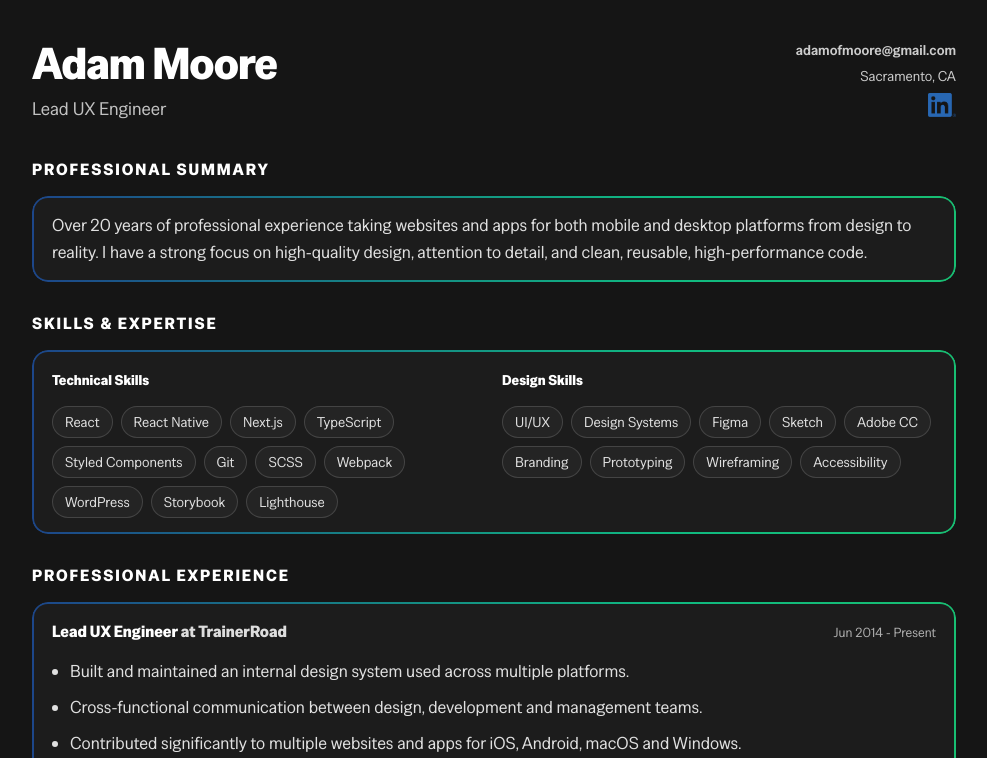
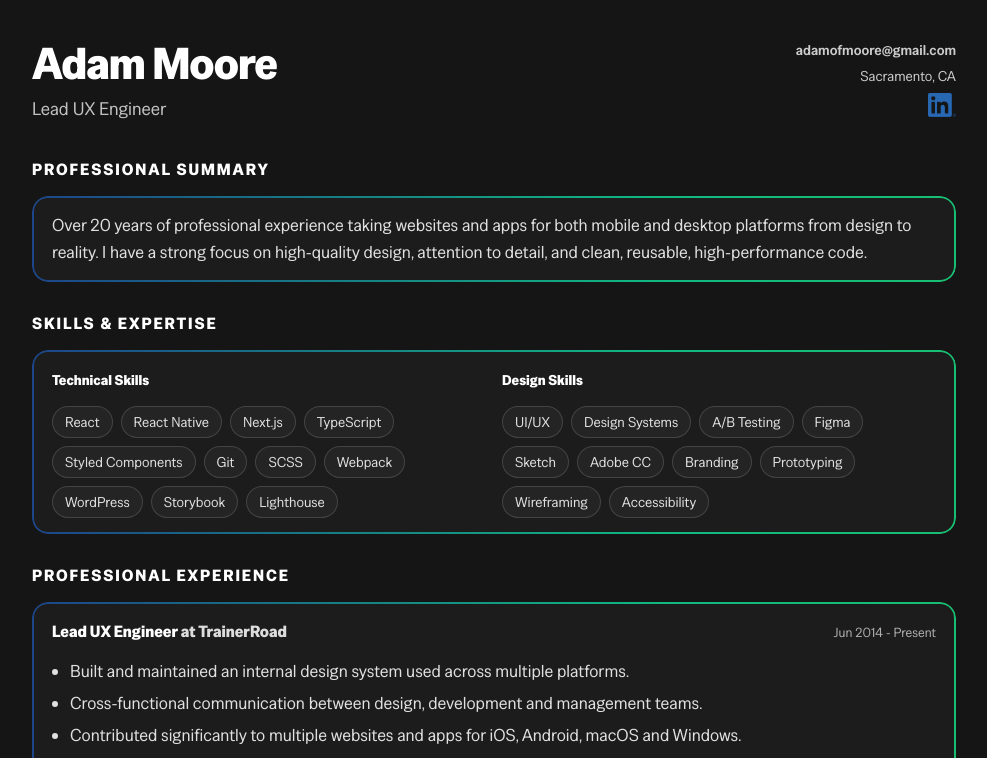
Before and after one commit to adamofmoore/adamofmoore.github.io, a Next.js app: page / in a window 1280 px wide. Shown: the top 758 px of the page, without its empty margins (146-1133 px from the left). Built offline with nearby package versions, Linux system fonts and the light colour scheme.

Commit message:
refinement

```diff
--- a/components/resume/ExperienceSection.tsx
+++ b/components/resume/ExperienceSection.tsx
@@ -83,5 +83,5 @@ const Bullets = styled.ul`
 	margin: 10px 0 0;
 	padding-left: 18px;
 	display: grid;
-	gap: 8px;
+	gap: 4px;
 `;
--- a/components/resume/Resume.tsx
+++ b/components/resume/Resume.tsx
@@ -27,7 +27,7 @@ export function Resume() {
 						<Body>{sections.professionalSummary}</Body>
 					</Card>
 				</Section>
-				<SkillsSection skillsAndExpertise={sections.skillsAndExpertise} technicalSkills={sections.technicalSkills} designSkills={sections.designSkills} />
+				<SkillsSection technicalSkills={sections.technicalSkills} designSkills={sections.designSkills} />
 				<ExperienceSection items={sections.experience} />
 				<EducationSection items={sections.education} />
 			</Container>
--- a/components/resume/SkillsSection.tsx
+++ b/components/resume/SkillsSection.tsx
@@ -5,12 +5,11 @@ import { media } from "../../mixins/media";
 import { Card, Section, SectionTitle } from "./ResumeStyles";
 
 type Props = {
-	skillsAndExpertise: string[];
 	technicalSkills: string[];
 	designSkills: string[];
 };
 
-export function SkillsSection({ skillsAndExpertise, technicalSkills, designSkills }: Props) {
+export function SkillsSection({ technicalSkills, designSkills }: Props) {
 	return (
 		<Section>
 			<SectionTitle>Skills &amp; Expertise</SectionTitle>
--- a/components/resume/resumeData.ts
+++ b/components/resume/resumeData.ts
@@ -19,7 +19,6 @@ export type ResumeData = {
 	contacts: ContactItem[];
 	sections: {
 		professionalSummary: string;
-		skillsAndExpertise: string[];
 		technicalSkills: string[];
 		designSkills: string[];
 		experience: ExperienceItem[];
@@ -41,9 +40,8 @@ export const resumeData: ResumeData = {
 	],
 	sections: {
 		professionalSummary: "Over 20 years of professional experience taking websites and apps for both mobile and desktop platforms from design to reality. I have a strong focus on high-quality design, attention to detail, and clean, reusable, high-performance code.",
-		skillsAndExpertise: ["React", "React Native", "Next.js", "TypeScript", "Design System Mgmt.", "Styled Components", "Git", "SCSS", "Webpack", "WordPress", "Storybook", "Lighthouse"],
 		technicalSkills: ["React", "React Native", "Next.js", "TypeScript", "Styled Components", "Git", "SCSS", "Webpack", "WordPress", "Storybook", "Lighthouse"],
-		designSkills: ["UI/UX", "Design Systems", "Figma", "Sketch", "Adobe CC", "Branding", "Prototyping", "Wireframing", "Accessibility"],
+		designSkills: ["UI/UX", "Design Systems", "A/B Testing", "Figma", "Sketch", "Adobe CC", "Branding", "Prototyping", "Wireframing", "Accessibility"],
 		experience: [
 			{
 				role: "Lead UX Engineer",
```
